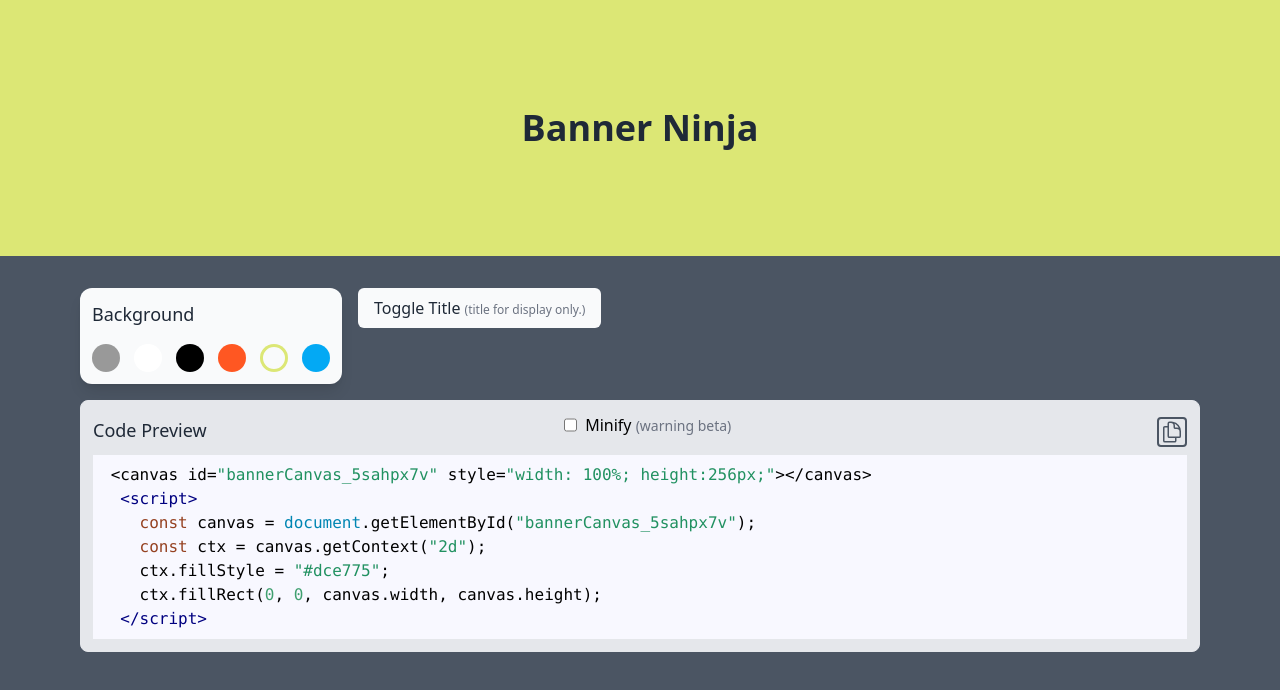
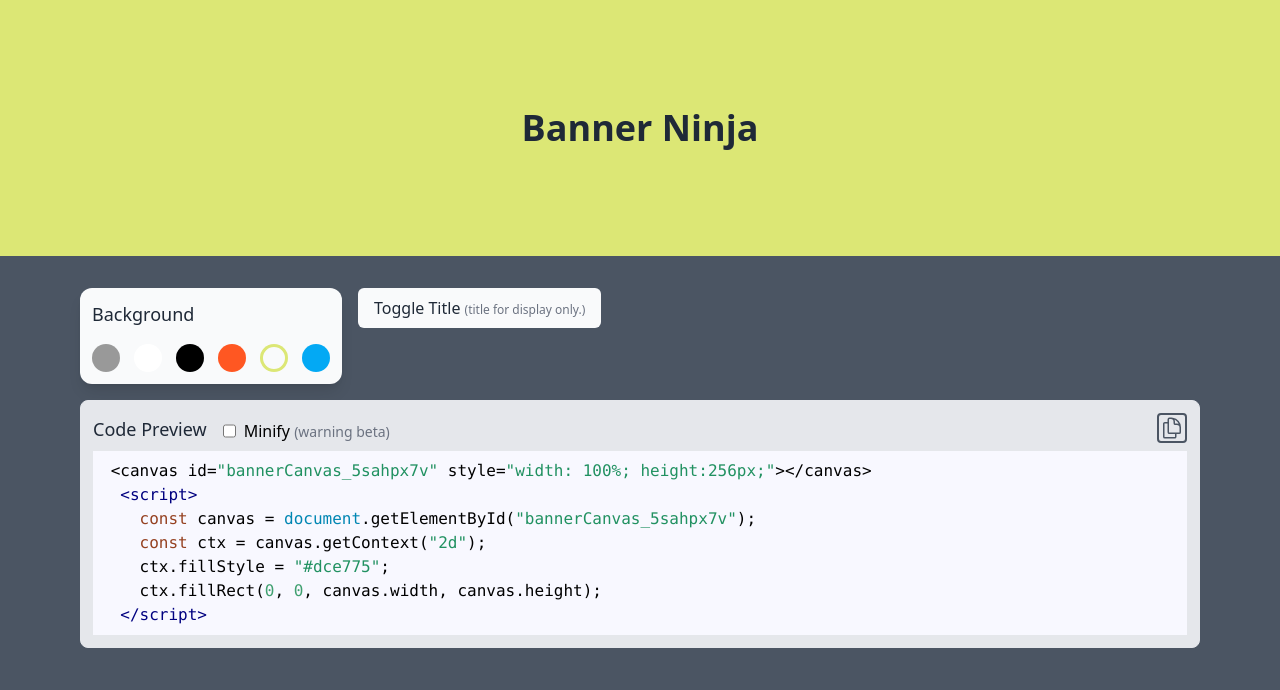
Before and after one commit to stujmar/banner-ninja, a React (Vite) app: page / in a window 1280 px wide. Shown: the top 690 px of the page. Built offline with nearby package versions, Linux system fonts and the light colour scheme.

Commit message:
[sm] cleaned up minify check mark and moved to the left

```diff
--- a/src/components/CodePreview.tsx
+++ b/src/components/CodePreview.tsx
@@ -57,9 +57,9 @@ const CodePreview = ({color, idHash}: CodePreviewProps) => {
 
   return (
     <div className="w-full rounded-lg p-3 overflow-hidden border bg-gray-200">
-        <div className="flex justify-between items-baseline w-full">
+        <div className="flex justify-between items-end w-full">
+          <div className="flex items-end gap-4">
           <div className="text-gray-800 font-medium text-lg">Code Preview</div>
-          <div>
             <label className="flex">
               <input
                 className="mr-2"
--- a/src/output.css
+++ b/src/output.css
@@ -647,6 +647,10 @@ video {
   align-items: flex-start;
 }
 
+.items-end {
+  align-items: flex-end;
+}
+
 .items-center {
   align-items: center;
 }
```
